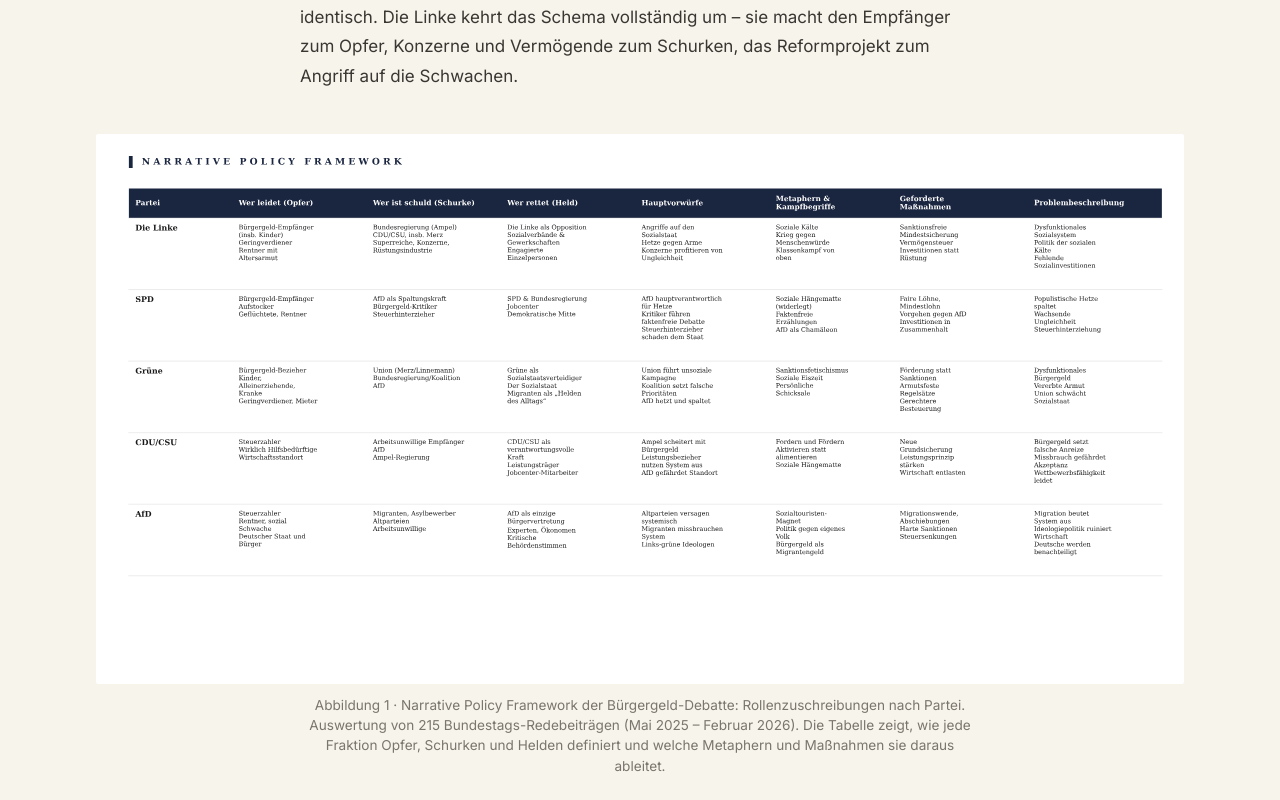
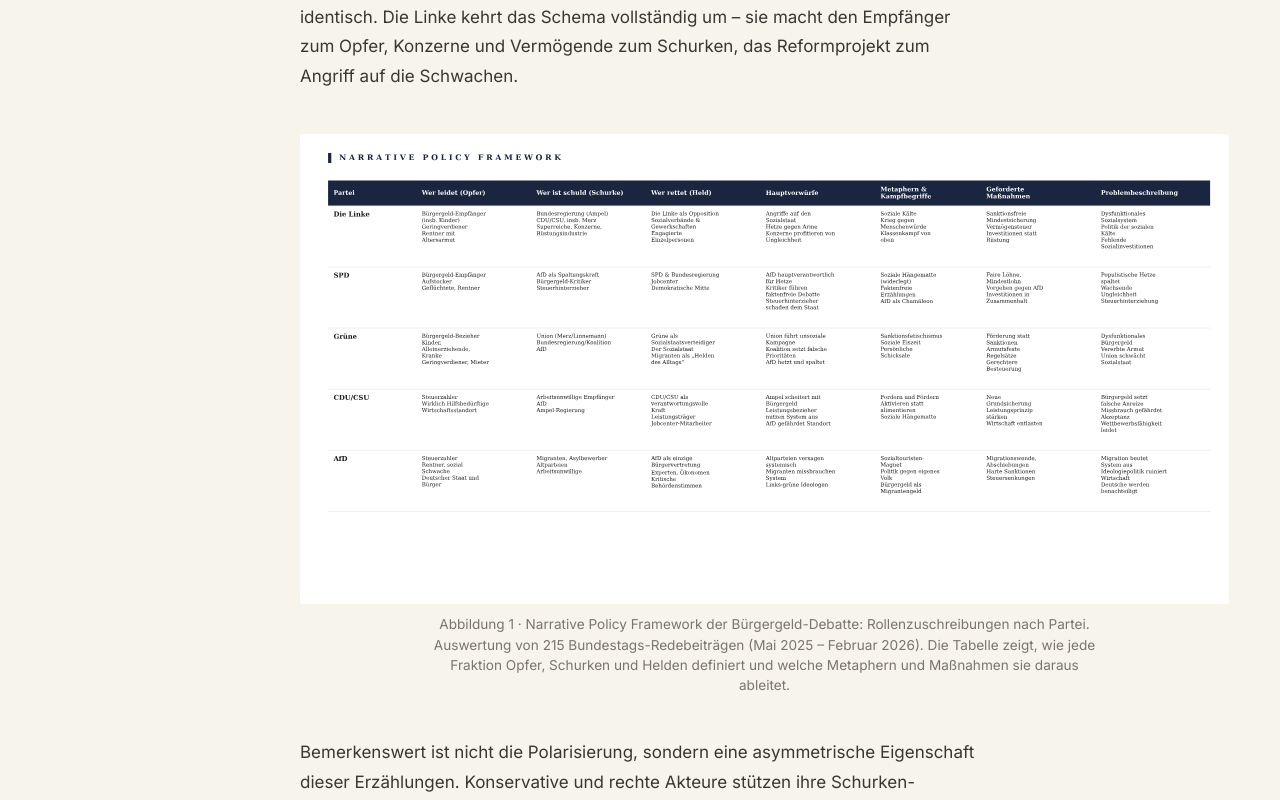
Before and after one commit to LinyingL/LinyingL.github.io, an Astro site: page /posts/arbeit-muss-sich-lohnen in a window 1280 px wide. Shown: the part 4800-5600 px from the top of the page. Built offline with nearby package versions, Linux system fonts and the light colour scheme; Astro itself is replaced by a stand-in of ours.

Commit message:
Fix wide chart breakout overlapping with TOC

```diff
--- a/src/styles/global.css
+++ b/src/styles/global.css
@@ -703,6 +703,18 @@ main { flex: 1; }
   max-width: 40rem;
   margin-inline: auto;
 }
+
+/* Fix for TOC overlap: When the post layout has a right sidebar (>=1100px),
+   break out .wide charts exclusively to the LEFT into the empty space. */
+@media (min-width: 1100px) {
+  .post-content-layout .prose figure.wide,
+  .post-content-layout .prose .wide {
+    left: auto;
+    right: 0;
+    transform: none;
+    width: min(64rem, calc(50vw + 17rem));
+  }
+}
 .prose a {
   color: var(--color-accent-dark);
   border-bottom: 1px solid var(--color-accent-soft);
```
